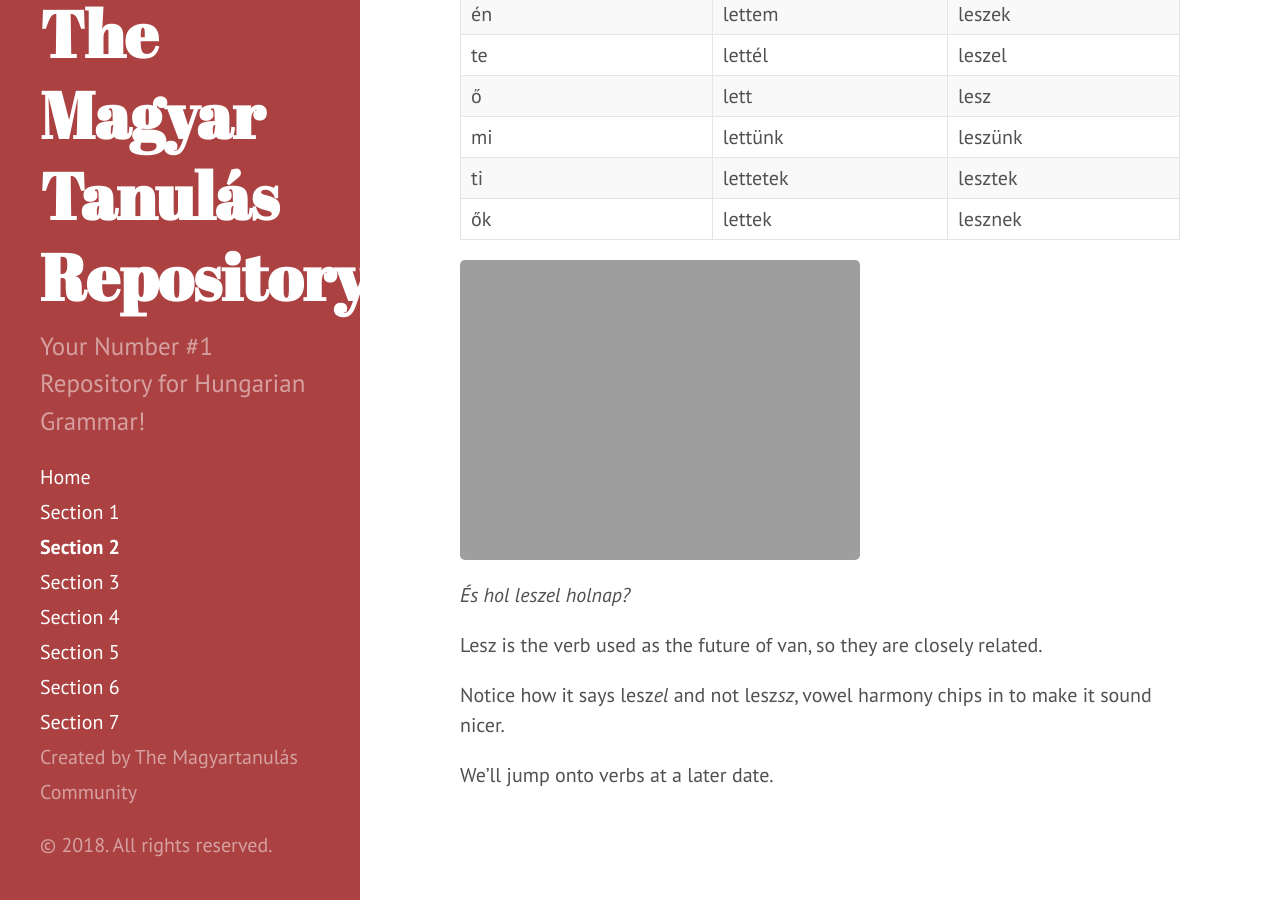
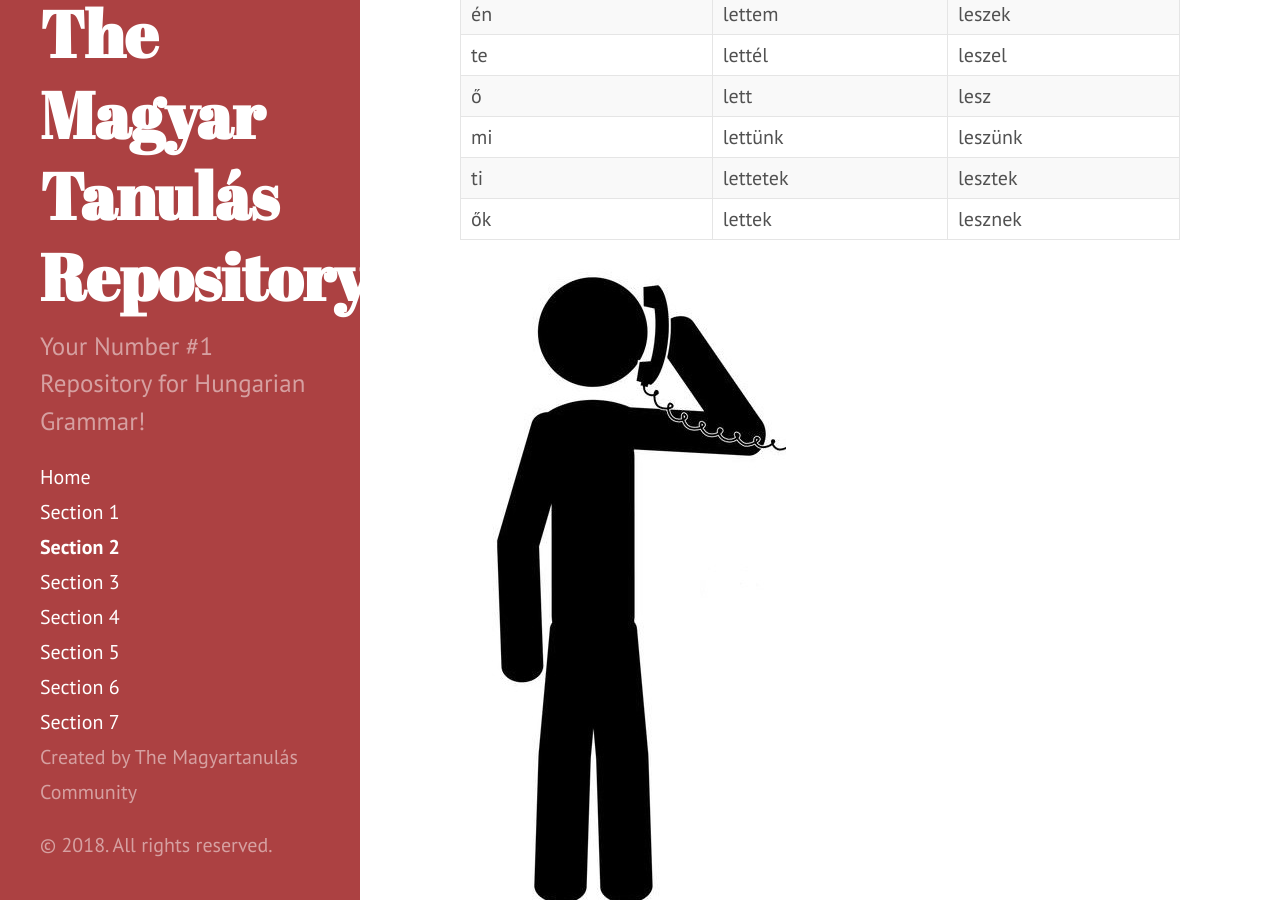
Before and after one commit to Magyartanulas/magyartanulas.github.io, a Jekyll site: the page built from Section2.md, in a window 1280 px wide and 900 px high, scrolled down 5837 px. Built offline with Jekyll 4.4.1, drawn with Linux system fonts in a browser that asks for light colours; Markdown is read by kramdown in place of the engine named in the settings.

Commit message:
Update Section2.md

```diff
--- a/Section2.md
+++ b/Section2.md
@@ -162,7 +162,7 @@ Lesz (he/she/it becomes) *front-vowel*
 | ti      | lettetek | lesztek |
 | ők      | lettek   | lesznek |
 
-![Hol leszel?](https://magyartanulas.github.io/public/hol_leszel.jpeg)
+![Hol leszel?](https://magyartanulas.github.io/public/hol_leszel.jpg)
 
 *És hol leszel holnap?*
 
```
